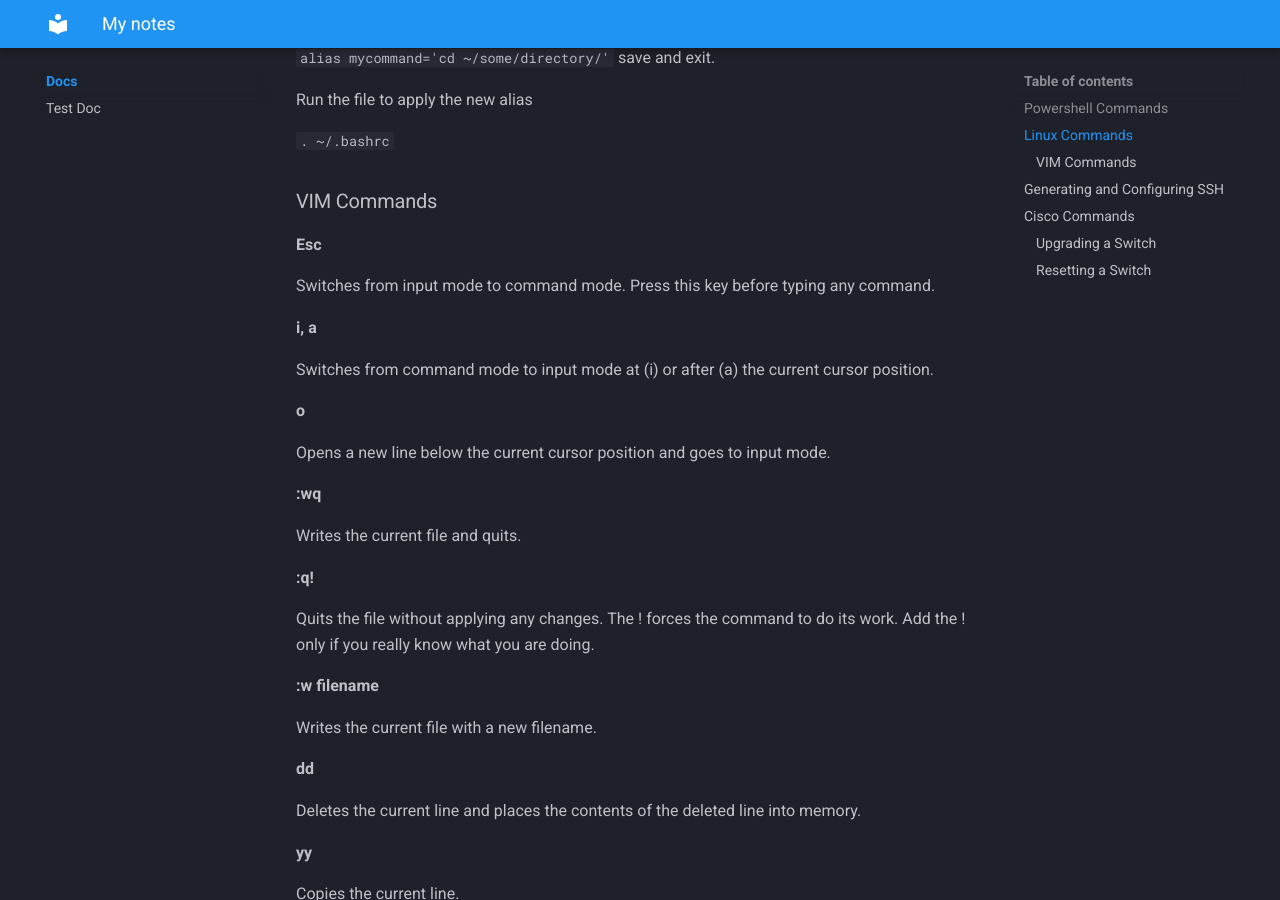
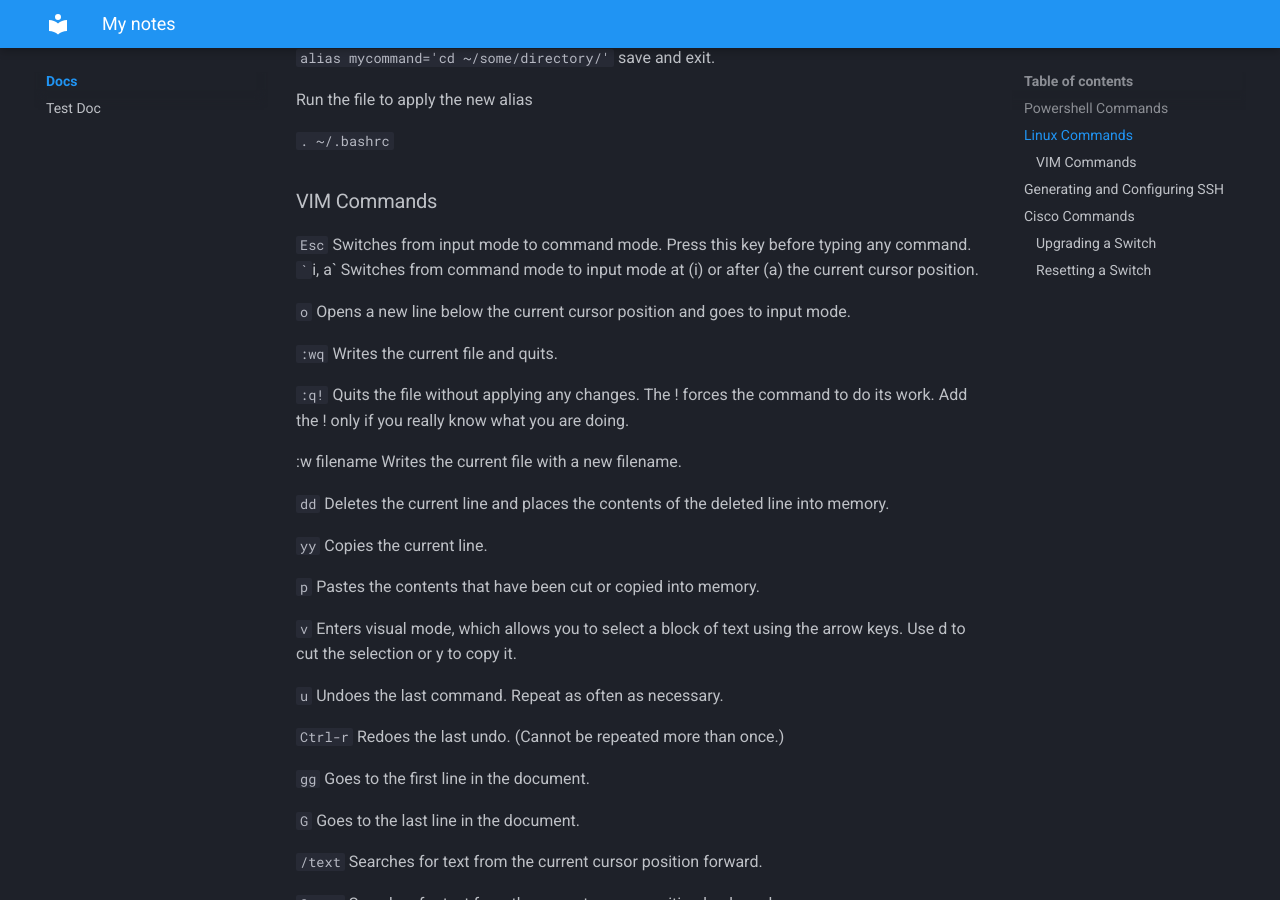
Before and after one commit to evanhumphry/me, an MkDocs documentation site: the page built from docs/docs/index.md, in a window 1280 px wide and 900 px high, scrolled down 499 px. Built offline with MkDocs 1.6.1 and Material for MkDocs 9.7.7, drawn with Linux system fonts in a browser that asks for light colours.

```diff
--- a/docs/docs/index.md
+++ b/docs/docs/index.md
@@ -25,85 +25,45 @@ Run the file to apply the new alias
 `
 
 ### VIM Commands
-**Esc**
+`Esc` Switches from input mode to command mode. Press this key before typing any command.
+``
+`i, a` Switches from command mode to input mode at (i) or after (a) the current cursor position.
 
-Switches from input mode to command mode. Press this key before typing any command.
+`o` Opens a new line below the current cursor position and goes to input mode.
 
-**i, a**
+`:wq` Writes the current file and quits.
 
-Switches from command mode to input mode at (i) or after (a) the current cursor position.
+`:q!` Quits the file without applying any changes. The ! forces the command to do its work. Add the ! only if you really know what you are doing.
 
-**o**
+:w filename Writes the current file with a new filename.
 
-Opens a new line below the current cursor position and goes to input mode.
+`dd` Deletes the current line and places the contents of the deleted line into memory.
 
-**:wq**
+`yy` Copies the current line.
 
-Writes the current file and quits.
+`p` Pastes the contents that have been cut or copied into memory.
 
-**:q!**
+`v` Enters visual mode, which allows you to select a block of text using the arrow keys. Use d to cut the selection or y to copy it.
 
-Quits the file without applying any changes. The ! forces the command to do its work. Add the ! only if you really know what you are doing.
+`u` Undoes the last command. Repeat as often as necessary.
 
-**:w filename**
+`Ctrl-r` Redoes the last undo. (Cannot be repeated more than once.)
 
-Writes the current file with a new filename.
+`gg` Goes to the first line in the document.
 
-**dd**
+`G` Goes to the last line in the document.
 
-Deletes the current line and places the contents of the deleted line into memory.
+`/text` Searches for text from the current cursor position forward.
 
-**yy**
+`?text` Searches for text from the current cursor position backward.
 
-Copies the current line.
+`^` Goes to the first position in the current line.
 
-**p**
+`$` Goes to the last position in the current line.
 
-Pastes the contents that have been cut or copied into memory.
+`!ls` Adds the output of ls (or any other command) in the current file.
 
-**v**
-
-Enters visual mode, which allows you to select a block of text using the arrow keys. Use d to cut the selection or y to copy it.
-
-**u**
-
-Undoes the last command. Repeat as often as necessary.
-
-**Ctrl-r**
-
-Redoes the last undo. (Cannot be repeated more than once.)
-
-**gg**
-
-Goes to the first line in the document.
-
-**G**
-
-Goes to the last line in the document.
-
-**/text**
-
-Searches for text from the current cursor position forward.
-
-**?text**
-
-Searches for text from the current cursor position backward.
-
-**^**
-
-Goes to the first position in the current line.
-
-**$**
-
-Goes to the last position in the current line.
-
-**!ls**
-
-Adds the output of ls (or any other command) in the current file.
-
-**:%s/old/new/g**
-
-Replaces all occurrences of old with new.
+`:%s/old/new/g` Replaces all occurrences of old with new.
 
 ## Generating and Configuring SSH
 
```
